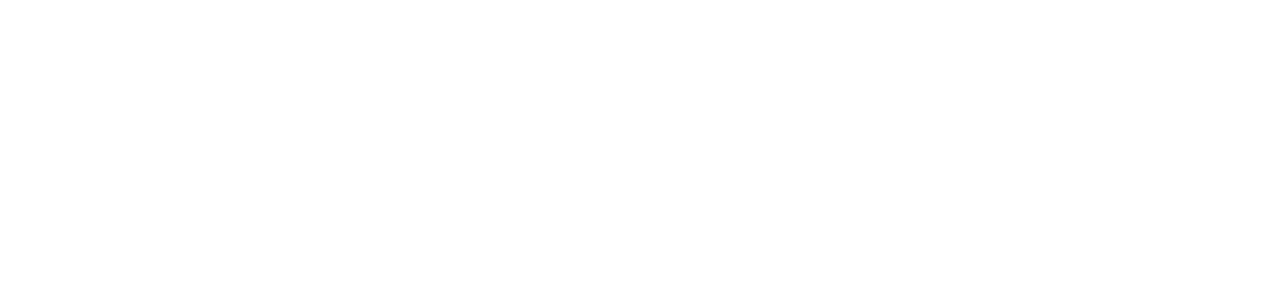
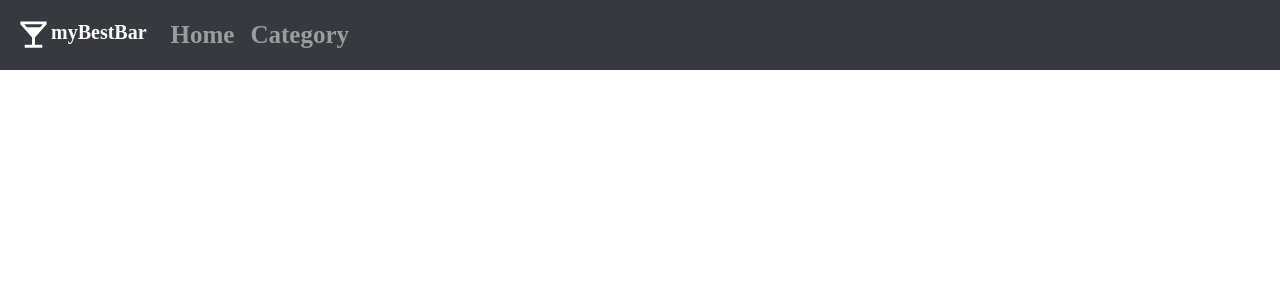
Before and after one commit to linchen1010/myBar, a React (Create React App) app in the folder client/: page / in a window 1280 px wide. Shown: the top 300 px of the page. Built offline with nearby package versions, Linux system fonts and the light colour scheme.

Commit message:
add Header component

```diff
--- a/client/public/index.html
+++ b/client/public/index.html
@@ -24,7 +24,7 @@
       work correctly both with client-side routing and a non-root public URL.
       Learn how to configure a non-root public URL by running `npm run build`.
     -->
-    <title>React App</title>
+    <title>myBar</title>
   </head>
   <body>
     <noscript>You need to enable JavaScript to run this app.</noscript>
--- a/client/src/App.css
+++ b/client/src/App.css
@@ -1,3 +1,11 @@
 .App {
   text-align: center;
 }
+
+@import url('https://fonts.googleapis.com/css2?family=Satisfy&family=Shadows+Into+Light&display=swap');
+
+.myNavbar {
+  font-family: 'Satisfy', cursive;
+  font-size: 25px;
+  font-weight: 800;
+}
--- a/client/src/App.js
+++ b/client/src/App.js
@@ -1,8 +1,10 @@
 import './App.css';
 
+import Header from './components/Header';
 function App() {
   return (
     <div>
+      <Header />
     </div>
   );
 }
--- /dev/null
+++ b/client/src/components/Header.js
@@ -0,0 +1,21 @@
+import React from 'react';
+import { Navbar, Nav } from 'react-bootstrap';
+import LocalBarIcon from '@material-ui/icons/LocalBar';
+
+export default function Header() {
+  return (
+    <div>
+      <Navbar bg="dark" variant="dark" className="myNavbar">
+        <Navbar.Brand href="#index">
+          <LocalBarIcon color="white" fontSize="large" />
+          myBestBar
+        </Navbar.Brand>
+        <Nav className="mr-auto">
+          <Nav.Link href="#home">Home</Nav.Link>
+          <Nav.Link href="#category">Category</Nav.Link>
+          {/* <Nav.Link href="#">Pricing</Nav.Link> */}
+        </Nav>
+      </Navbar>
+    </div>
+  );
+}
--- a/client/src/index.js
+++ b/client/src/index.js
@@ -3,6 +3,7 @@ import ReactDOM from 'react-dom';
 import './index.css';
 import App from './App';
 import reportWebVitals from './reportWebVitals';
+import 'bootstrap/dist/css/bootstrap.min.css';
 
 ReactDOM.render(
   <React.StrictMode>
```
